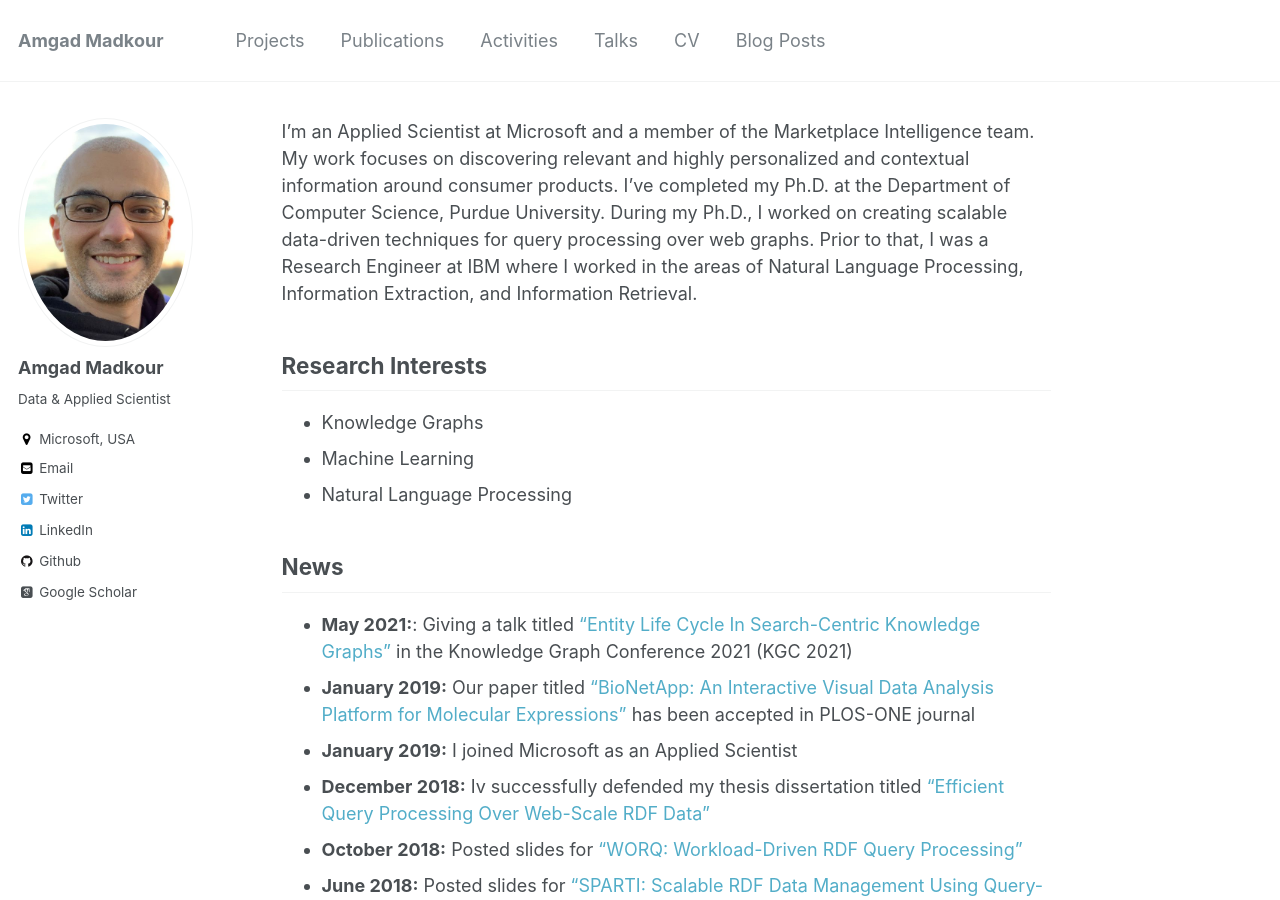
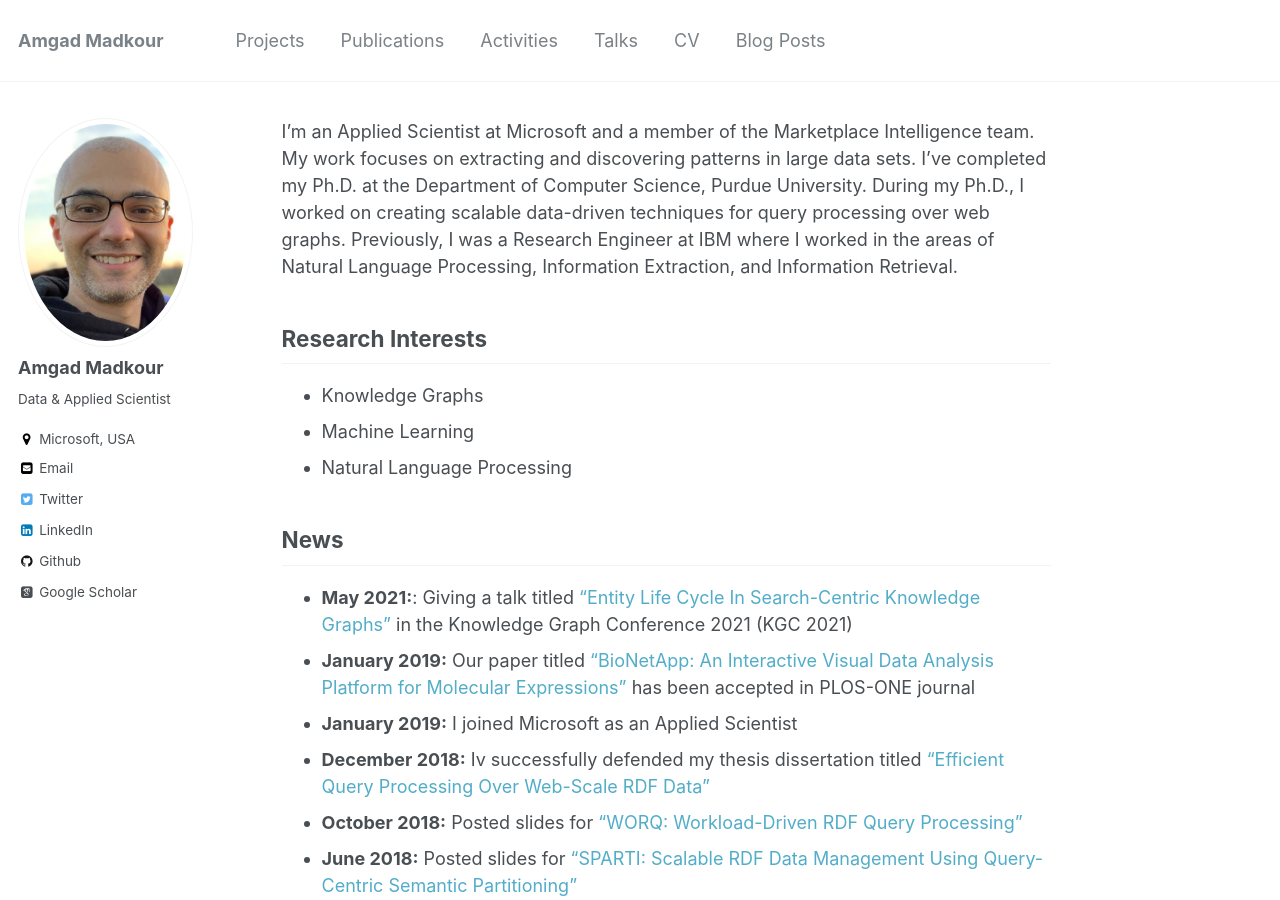
Before and after one commit to amgadmadkour/amgadmadkour.github.io, a Jekyll site: the page built from _pages/about.md, in a window 1280 px wide and 900 px high. Built offline with Jekyll 4.4.1, drawn with Linux system fonts in a browser that asks for light colours; some web fonts are replaced.

Commit message:
Update work focus

```diff
--- a/_pages/about.md
+++ b/_pages/about.md
@@ -7,7 +7,7 @@ redirect_from:
   - /about.html
 ---
 
-I’m an Applied Scientist at Microsoft and a member of the Marketplace Intelligence team. My work focuses on discovering relevant and highly personalized and contextual information around consumer products. I’ve completed my Ph.D. at the Department of Computer Science, Purdue University. During my Ph.D., I worked on creating scalable data-driven techniques for query processing over web graphs. Prior to that, I was a Research Engineer at IBM where I worked in the areas of Natural Language Processing, Information Extraction, and Information Retrieval.
+I’m an Applied Scientist at Microsoft and a member of the Marketplace Intelligence team. My work focuses on extracting and discovering patterns in large data sets. I’ve completed my Ph.D. at the Department of Computer Science, Purdue University. During my Ph.D., I worked on creating scalable data-driven techniques for query processing over web graphs. Previously, I was a Research Engineer at IBM where I worked in the areas of Natural Language Processing, Information Extraction, and Information Retrieval.
 
 ## Research Interests
 * Knowledge Graphs
```
